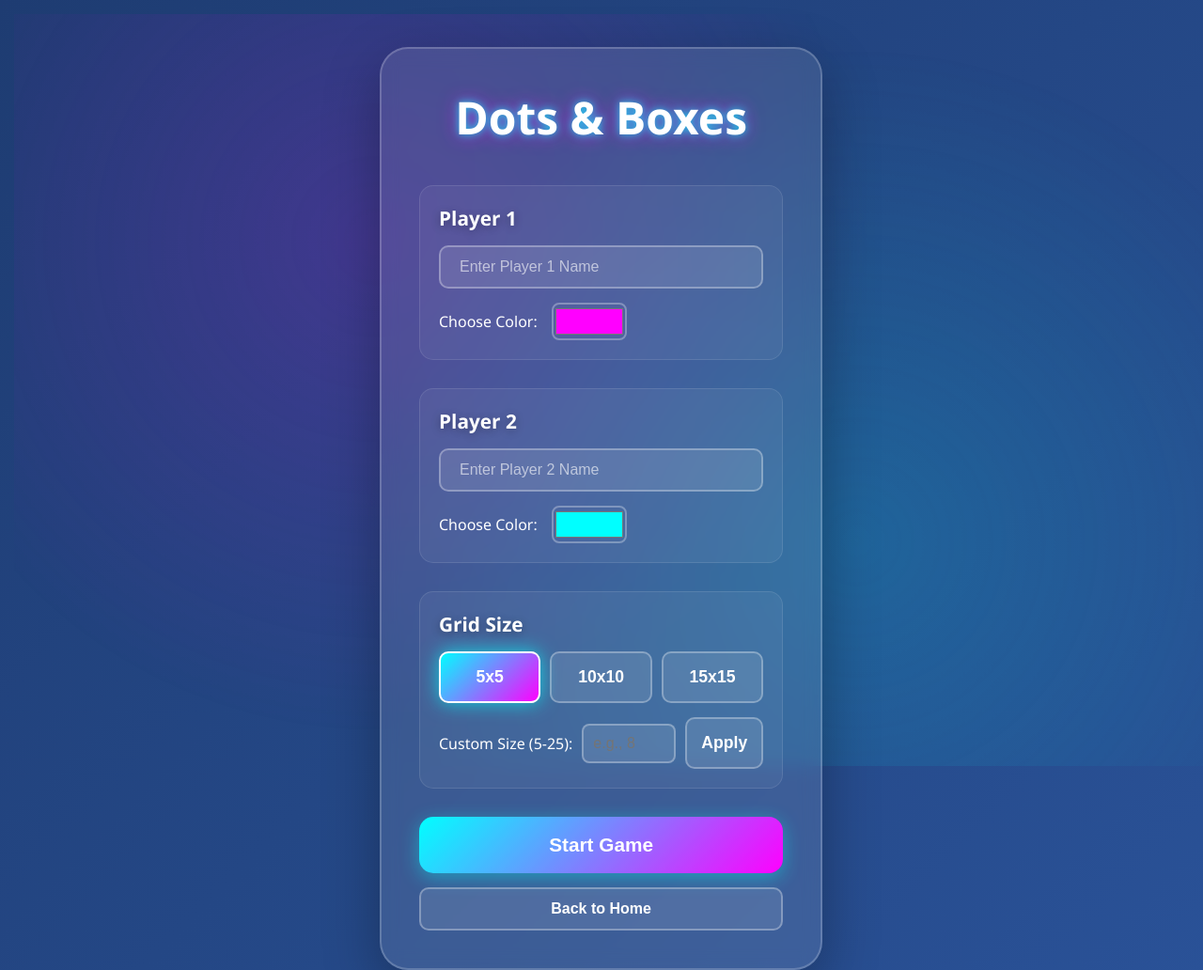
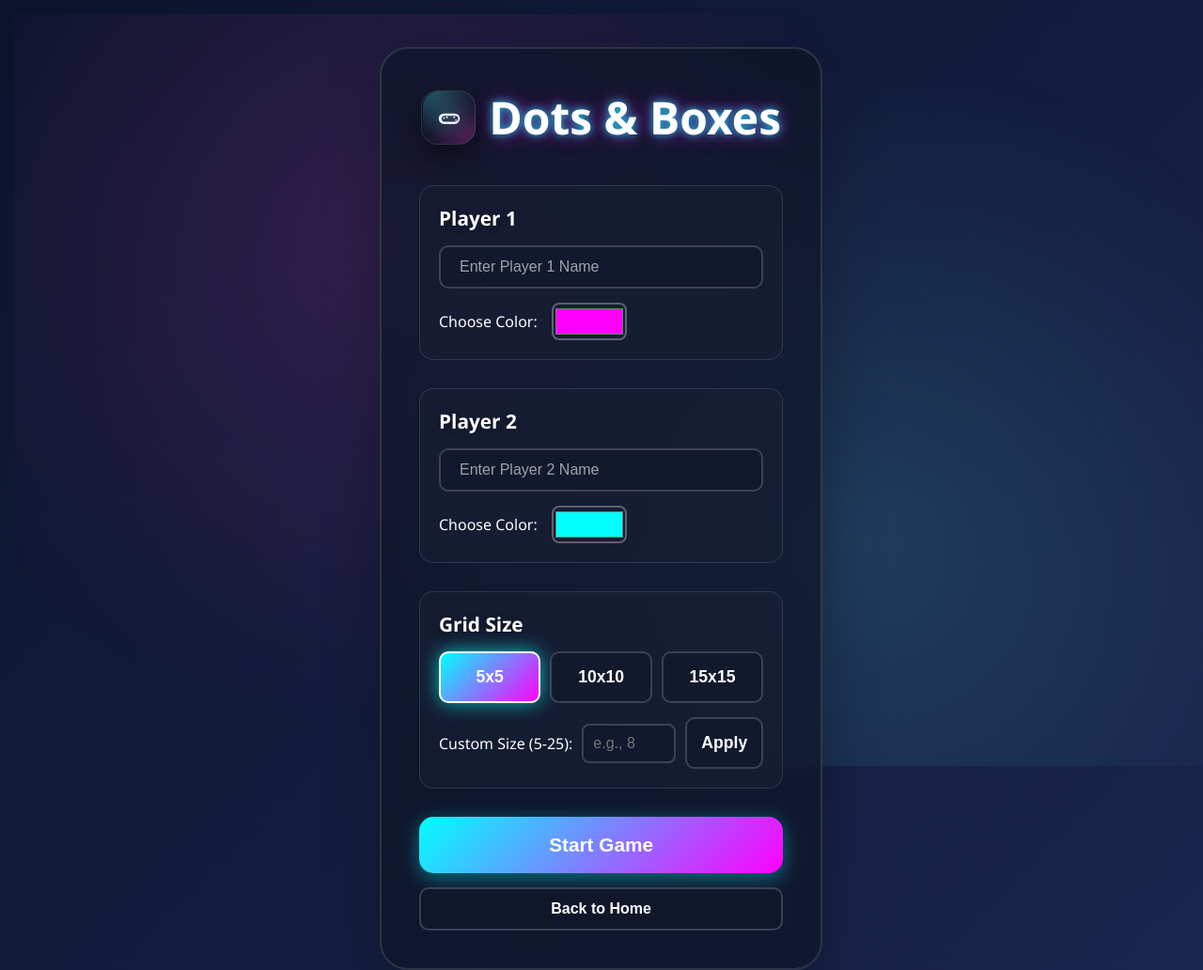
Before and after one commit to amaanshakeel0998/games-for-fun, a plain HTML site: page games/dots-boxes/dots-boxes.html in a window 1280 px wide. Shown: the top 1032 px of the page at 94% size. Drawn offline with Linux system fonts and the light colour scheme.

Commit message:
Set dark theme

```diff
--- a/games/dots-boxes/dots-boxes.html
+++ b/games/dots-boxes/dots-boxes.html
@@ -10,7 +10,14 @@
     <!-- Setup Screen -->
     <div id="setupScreen" class="screen active">
         <div class="setup-container">
-            <h1 class="game-title">Dots & Boxes</h1>
+            <h1 class="game-title">
+                <span class="game-icon" aria-hidden="true">
+                    <svg viewBox="0 0 24 24" role="img" focusable="false">
+                        <path d="M7.5 8.5h9a4.5 4.5 0 0 1 0 9H7.5a4.5 4.5 0 0 1 0-9Zm-2 4.5a2.5 2.5 0 0 0 2.5 2.5h9a2.5 2.5 0 0 0 0-5H8A2.5 2.5 0 0 0 5.5 13Zm2-1.25a.75.75 0 1 1 0 1.5.75.75 0 0 1 0-1.5Zm2.5-.75a.75.75 0 1 1 0 1.5.75.75 0 0 1 0-1.5Zm6.25 0a.75.75 0 1 1 0 1.5.75.75 0 0 1 0-1.5Zm1.5 2.5a.75.75 0 1 1 0 1.5.75.75 0 0 1 0-1.5Z"/>
+                    </svg>
+                </span>
+                Dots & Boxes
+            </h1>
 
             <div class="setup-section">
                 <h2>Player 1</h2>
--- a/games/dots-boxes/game-style.css
+++ b/games/dots-boxes/game-style.css
@@ -4,9 +4,20 @@
     box-sizing: border-box;
 }
 
+:root {
+    --bg-start: #0b132b;
+    --bg-end: #1b264f;
+    --panel: rgba(15, 22, 40, 0.72);
+    --panel-soft: rgba(26, 34, 54, 0.55);
+    --panel-border: rgba(255, 255, 255, 0.12);
+    --text-soft: #cbd5f0;
+    --accent-cyan: #5ff8ff;
+    --accent-magenta: #ff4fd8;
+}
+
 body {
     font-family: 'Segoe UI', Tahoma, Geneva, Verdana, sans-serif;
-    background: linear-gradient(135deg, #1e3c72 0%, #2a5298 100%);
+    background: linear-gradient(135deg, var(--bg-start) 0%, var(--bg-end) 100%);
     min-height: 100vh;
     overflow-x: hidden;
 }
@@ -20,8 +31,8 @@ body::before {
     width: 100%;
     height: 100%;
     background:
-        radial-gradient(circle at 30% 30%, rgba(255, 0, 255, 0.15) 0%, transparent 50%),
-        radial-gradient(circle at 70% 70%, rgba(0, 255, 255, 0.15) 0%, transparent 50%);
+        radial-gradient(circle at 30% 30%, rgba(255, 79, 216, 0.14) 0%, transparent 50%),
+        radial-gradient(circle at 70% 70%, rgba(95, 248, 255, 0.14) 0%, transparent 50%);
     animation: backgroundShift 15s ease-in-out infinite;
     z-index: -1;
 }
@@ -79,10 +90,75 @@ body::before {
     font-size: 3rem;
     color: #fff;
     margin-bottom: 40px;
+    display: flex;
+    align-items: center;
+    justify-content: center;
+    gap: 14px;
     text-shadow:
         0 0 10px rgba(0, 255, 255, 0.8),
         0 0 20px rgba(255, 0, 255, 0.6);
     font-weight: 900;
+}
+
+.game-icon {
+    position: relative;
+    width: 58px;
+    height: 58px;
+    display: inline-flex;
+    align-items: center;
+    justify-content: center;
+    border-radius: 18px;
+    background: rgba(9, 14, 29, 0.6);
+    border: 1px solid rgba(255, 255, 255, 0.14);
+    box-shadow: 0 10px 26px rgba(0, 0, 0, 0.5);
+    overflow: hidden;
+    flex: 0 0 auto;
+}
+
+.game-icon::before,
+.game-icon::after {
+    content: '';
+    position: absolute;
+    width: 78px;
+    height: 78px;
+    border-radius: 50%;
+    filter: blur(18px);
+    opacity: 0.75;
+    animation: liquidDrift 6s ease-in-out infinite;
+}
+
+.game-icon::before {
+    background: radial-gradient(circle at 30% 30%, rgba(95, 248, 255, 0.8), transparent 60%);
+    top: -30px;
+    left: -20px;
+}
+
+.game-icon::after {
+    background: radial-gradient(circle at 70% 70%, rgba(255, 79, 216, 0.75), transparent 60%);
+    bottom: -32px;
+    right: -18px;
+    animation-delay: -3s;
+}
+
+.game-icon svg {
+    width: 30px;
+    height: 30px;
+    color: #eaf4ff;
+    fill: currentColor;
+    filter: drop-shadow(0 0 10px rgba(95, 248, 255, 0.6));
+    position: relative;
+    z-index: 1;
+}
+
+@keyframes liquidDrift {
+    0%,
+    100% {
+        transform: translate(0, 0) scale(1);
+    }
+
+    50% {
+        transform: translate(8px, -6px) scale(1.08);
+    }
 }
 
 .setup-section {
@@ -804,6 +880,47 @@ body::before {
     box-shadow: 0 10px 30px rgba(0, 255, 255, 0.6);
 }
 
+/* Theme Tuning */
+.setup-container,
+.setup-section,
+.game-header,
+.player-info,
+.timer-container,
+.game-board,
+.pause-content,
+.confirm-content,
+.gameover-container,
+.final-score-item {
+    background: var(--panel);
+    border-color: var(--panel-border);
+}
+
+.setup-section,
+.player-info,
+.timer-container,
+.final-score-item {
+    background: var(--panel-soft);
+}
+
+.player-input,
+.grid-btn,
+.home-btn,
+.home-btn-small,
+.zoom-btn,
+.custom-grid input[type="number"],
+.confirm-no,
+.quit-btn {
+    background: rgba(18, 24, 44, 0.65);
+    border-color: rgba(255, 255, 255, 0.18);
+}
+
+.player-score,
+.timer-label,
+.pause-content p,
+.confirm-content p {
+    color: var(--text-soft);
+}
+
 /* Responsive Design */
 @media (max-width: 768px) {
     .setup-container {
--- a/style.css
+++ b/style.css
@@ -4,9 +4,20 @@
     box-sizing: border-box;
 }
 
+:root {
+    --bg-start: #0f172a;
+    --bg-end: #1f2b4d;
+    --panel: rgba(15, 23, 42, 0.72);
+    --panel-border: rgba(255, 255, 255, 0.14);
+    --text-soft: #c7d2fe;
+    --accent-cyan: #5ff8ff;
+    --accent-magenta: #ff4fd8;
+    --accent-mint: #5dffb8;
+}
+
 body {
     font-family: 'Segoe UI', Tahoma, Geneva, Verdana, sans-serif;
-    background: linear-gradient(135deg, #667eea 0%, #764ba2 100%);
+    background: linear-gradient(135deg, var(--bg-start) 0%, var(--bg-end) 100%);
     min-height: 100vh;
     padding: 20px;
     position: relative;
@@ -22,9 +33,9 @@ body::before {
     width: 100%;
     height: 100%;
     background:
-        radial-gradient(circle at 20% 50%, rgba(255, 0, 255, 0.2) 0%, transparent 50%),
-        radial-gradient(circle at 80% 80%, rgba(0, 255, 255, 0.2) 0%, transparent 50%),
-        radial-gradient(circle at 40% 20%, rgba(0, 255, 136, 0.2) 0%, transparent 50%);
+        radial-gradient(circle at 20% 50%, rgba(255, 79, 216, 0.2) 0%, transparent 50%),
+        radial-gradient(circle at 80% 80%, rgba(95, 248, 255, 0.2) 0%, transparent 50%),
+        radial-gradient(circle at 40% 20%, rgba(93, 255, 184, 0.2) 0%, transparent 50%);
     animation: pulse 10s ease-in-out infinite;
     z-index: -1;
 }
@@ -70,7 +81,7 @@ header {
 
 .subtitle {
     font-size: clamp(1rem, 3vw, 1.5rem);
-    color: #e0e0e0;
+    color: var(--text-soft);
     text-shadow: 0 2px 10px rgba(0, 0, 0, 0.3);
 }
 
@@ -82,14 +93,14 @@ header {
 }
 
 .game-card {
-    background: rgba(255, 255, 255, 0.1);
+    background: var(--panel);
     backdrop-filter: blur(10px);
     border-radius: 20px;
     padding: 30px;
     text-align: center;
     cursor: pointer;
     transition: all 0.3s ease;
-    border: 2px solid rgba(255, 255, 255, 0.2);
+    border: 2px solid var(--panel-border);
     position: relative;
     overflow: hidden;
     animation: fadeInUp 0.8s ease;
@@ -129,10 +140,10 @@ header {
 
 .game-card:hover {
     transform: translateY(-10px) scale(1.05);
-    border-color: #00ffff;
+    border-color: var(--accent-cyan);
     box-shadow:
-        0 10px 40px rgba(0, 255, 255, 0.4),
-        0 0 20px rgba(255, 0, 255, 0.3);
+        0 10px 40px rgba(95, 248, 255, 0.35),
+        0 0 20px rgba(255, 79, 216, 0.25);
 }
 
 .game-card.coming-soon {
@@ -149,24 +160,54 @@ header {
     width: 100px;
     height: 100px;
     margin: 0 auto 20px;
-    background: rgba(255, 255, 255, 0.1);
+    background: rgba(12, 18, 36, 0.7);
     border-radius: 20px;
     display: flex;
     align-items: center;
     justify-content: center;
-    border: 2px solid rgba(255, 255, 255, 0.3);
+    border: 2px solid rgba(255, 255, 255, 0.18);
     transition: all 0.3s ease;
+    position: relative;
+    overflow: hidden;
 }
 
 .game-card:hover .game-icon {
-    background: rgba(255, 255, 255, 0.2);
-    border-color: #00ffff;
-    box-shadow: 0 0 20px rgba(0, 255, 255, 0.5);
+    background: rgba(16, 24, 44, 0.78);
+    border-color: var(--accent-cyan);
+    box-shadow: 0 0 20px rgba(95, 248, 255, 0.45);
+}
+
+.game-icon::before,
+.game-icon::after {
+    content: '';
+    position: absolute;
+    width: 120px;
+    height: 120px;
+    border-radius: 50%;
+    filter: blur(22px);
+    opacity: 0.7;
+    animation: liquidDrift 6s ease-in-out infinite;
+}
+
+.game-icon::before {
+    background: radial-gradient(circle at 30% 30%, rgba(95, 248, 255, 0.75), transparent 60%);
+    top: -50px;
+    left: -30px;
+}
+
+.game-icon::after {
+    background: radial-gradient(circle at 70% 70%, rgba(255, 79, 216, 0.7), transparent 60%);
+    bottom: -50px;
+    right: -30px;
+    animation-delay: -3s;
 }
 
 .game-icon svg {
     width: 70%;
     height: 70%;
+    position: relative;
+    z-index: 1;
+    filter: drop-shadow(0 0 8px rgba(95, 248, 255, 0.4));
 }
 
 .game-name {
@@ -178,7 +219,7 @@ header {
 }
 
 .game-description {
-    color: #e0e0e0;
+    color: var(--text-soft);
     font-size: 0.95rem;
     line-height: 1.4;
 }
@@ -188,6 +229,17 @@ footer {
     color: rgba(255, 255, 255, 0.7);
     padding: 20px;
     font-size: 0.9rem;
+}
+
+@keyframes liquidDrift {
+    0%,
+    100% {
+        transform: translate(0, 0) scale(1);
+    }
+
+    50% {
+        transform: translate(10px, -8px) scale(1.08);
+    }
 }
 
 /* Responsive Design */
```
